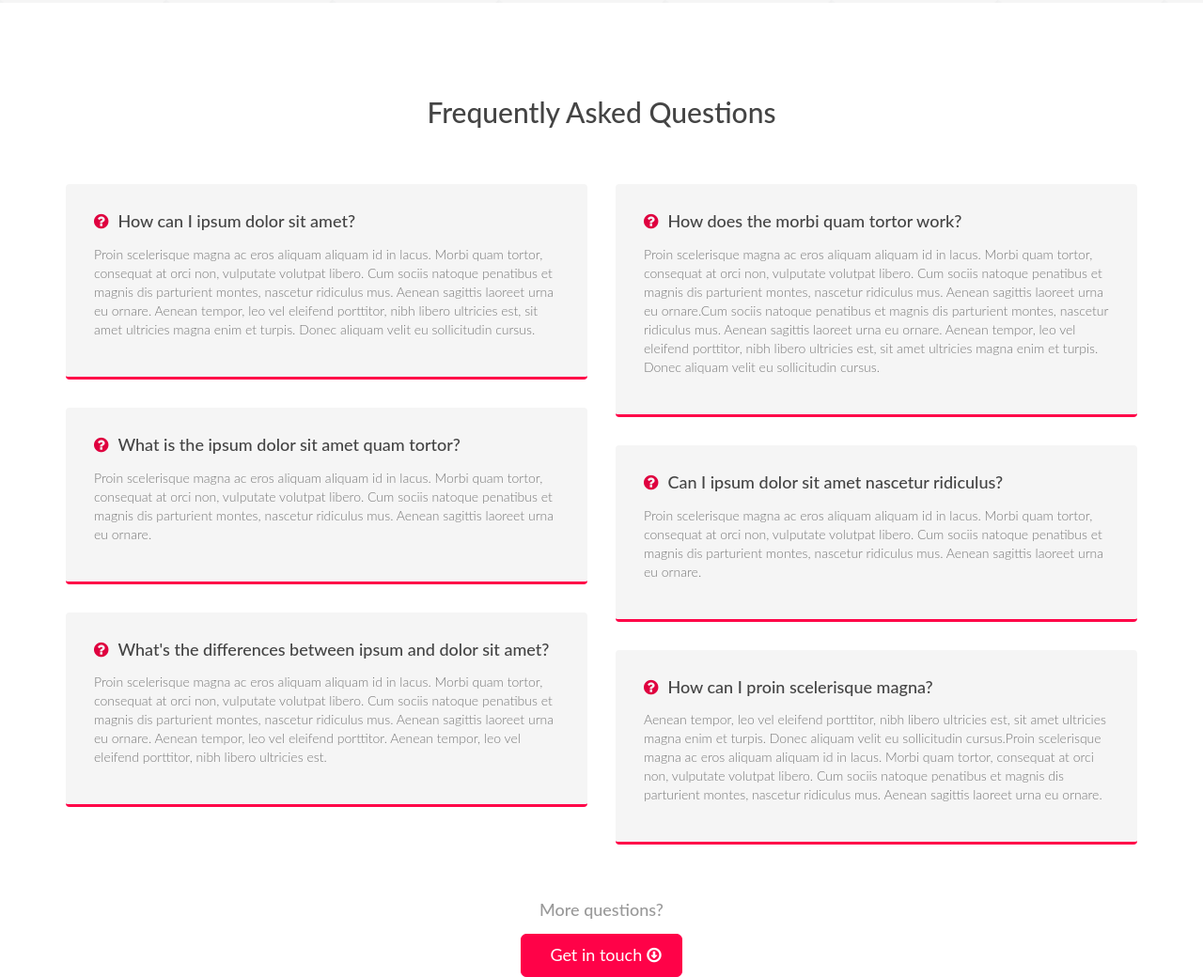
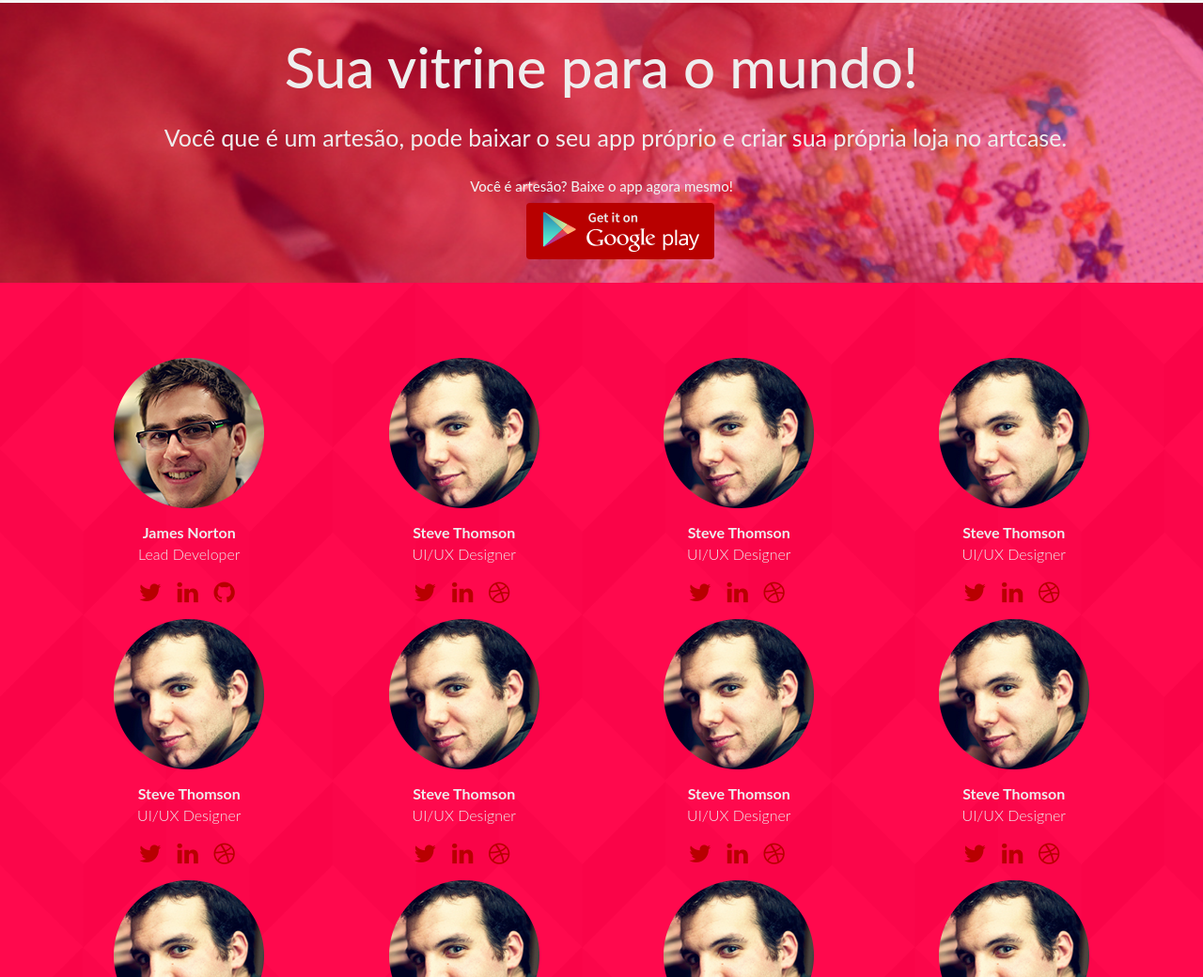
Before and after one commit to jhgv/artcaseweb, a plain HTML site: page index.html in a window 1280 px wide. Shown: the part 1760-2800 px from the top of the page at 94% size. Drawn offline with nearby package versions, Linux system fonts and the light colour scheme; a script that the page names is missing; a web font is replaced by a local one.

Commit message:
adicionada secao para baixar app de artesao

```diff
--- a/assets/css/custom.css
+++ b/assets/css/custom.css
@@ -1,3 +1,4 @@
+ /*----- Estilo do menu das features -----*/
 .menu-features{
 	margin: 0 auto;
 	padding: 0;
@@ -25,3 +26,45 @@ li.cell.active{
 	background-color: #FF0248;
 	color: #FFFFFF;
 }
+/*------ fim do estilo do menu das features ------*/
+.artesoes-section{
+	color: #eee;
+	background: url('../images/artesao.png') #FF0248 no-repeat center center;
+	background-size: cover;
+	padding: 15px;
+}
+
+.artesoes-section .slogan{
+	font-size: 60px;
+}
+
+.artesoes-section .artesoes-desc{
+	font-size: 25px;
+	text-align: center;
+	margin: 15px;
+}
+
+.artesoes-section .platforms-download .platforms{
+	list-style: none;
+}
+
+.artesoes-section .platforms-download .platforms li{
+	cursor: pointer;
+	background-color: #B80000;
+	border-radius: 4px;
+	margin: 0 auto;
+	-webkit-transition: all 0.4s ease-in-out;
+	-moz-transition: all 0.4s ease-in-out;
+	-ms-transition: all 0.4s ease-in-out;
+	-o-transition: all 0.4s ease-in-out;
+}
+
+.artesoes-section .platforms-download .platforms li:hover{
+	background-color: #FF0248;
+}
+
+.android-os{
+	width: 200px;
+	height: 60px;
+	background-image: url('../images/buttons/btn-google-play.png');
+}
--- a/assets/css/styles.css
+++ b/assets/css/styles.css
@@ -415,7 +415,7 @@ blockquote {
 .promo .overview .download-area {
   display: inline-block;
 }
-.promo .overview .btn-group {
+.promo .overview .btn-group, {
   margin-left: 40px;
 }
 .promo .overview .btn-group li {
--- a/index.html
+++ b/index.html
@@ -55,7 +55,6 @@
                         <li class="active nav-item"><a class="scrollto" href="#promo">Baixe o app</a></li>
                         <li class="nav-item"><a class="scrollto" href="#features">Benefícios</a></li>
                         <li class="nav-item"><a class="scrollto" href="#how">Como funciona</a></li>
-                        <li class="nav-item"><a class="scrollto" href="#faq">FAQ</a></li>
                         <li class="nav-item"><a class="scrollto" href="#story">Quem somos</a></li>
                         <li class="nav-item last"><a class="scrollto" href="#contact">Contato</a></li>
                     </ul><!--//nav-->
@@ -261,43 +260,20 @@
         </div><!--//container-->
     </section><!--//how-->
 
-    <!-- ******FAQ****** -->
-    <section id="faq" class="faq section">
-        <div class="container">
+    <!-- ******ARTESÕES****** -->
+    <section id="artesoes-section" class="artesoes-section section">
+        <div class="container overview">
             <div class="row">
-                <h2 class="title text-center">Frequently Asked Questions</h2>
-                <div class="faq-col col-md-6 col-sm-6 col-xs-12">
-                    <div class="item">
-                        <h3 class="question"><i class="fa fa-question-circle"></i>How can I  ipsum dolor sit amet?</h3>
-                        <p class="answer">Proin scelerisque magna ac eros aliquam aliquam id in lacus. Morbi quam tortor, consequat at orci non, vulputate volutpat libero. Cum sociis natoque penatibus et magnis dis parturient montes, nascetur ridiculus mus. Aenean sagittis laoreet urna eu ornare. Aenean tempor, leo vel eleifend porttitor, nibh libero ultricies est, sit amet ultricies magna enim et turpis. Donec aliquam velit eu sollicitudin cursus.</p>
-                    </div><!--//item-->
-                    <div class="item">
-                        <h3 class="question"><i class="fa fa-question-circle"></i>What is the ipsum dolor sit amet quam tortor?</h3>
-                        <p class="answer">Proin scelerisque magna ac eros aliquam aliquam id in lacus. Morbi quam tortor, consequat at orci non, vulputate volutpat libero. Cum sociis natoque penatibus et magnis dis parturient montes, nascetur ridiculus mus. Aenean sagittis laoreet urna eu ornare.</p>
-                    </div><!--//item-->
-                    <div class="item">
-                        <h3 class="question"><i class="fa fa-question-circle"></i>What's the differences between ipsum and dolor sit amet?</h3>
-                        <p class="answer">Proin scelerisque magna ac eros aliquam aliquam id in lacus. Morbi quam tortor, consequat at orci non, vulputate volutpat libero. Cum sociis natoque penatibus et magnis dis parturient montes, nascetur ridiculus mus. Aenean sagittis laoreet urna eu ornare. Aenean tempor, leo vel eleifend porttitor. Aenean tempor, leo vel eleifend porttitor, nibh libero ultricies est.</p>
-                    </div><!--//item-->
-                </div><!--//faq-col-->
-                <div class="faq-col col-md-6 col-sm-6 col-xs-12">
-                    <div class="item">
-                        <h3 class="question"><i class="fa fa-question-circle"></i>How does the morbi quam tortor work?</h3>
-                        <p class="answer">Proin scelerisque magna ac eros aliquam aliquam id in lacus. Morbi quam tortor, consequat at orci non, vulputate volutpat libero. Cum sociis natoque penatibus et magnis dis parturient montes, nascetur ridiculus mus. Aenean sagittis laoreet urna eu ornare.Cum sociis natoque penatibus et magnis dis parturient montes, nascetur ridiculus mus. Aenean sagittis laoreet urna eu ornare. Aenean tempor, leo vel eleifend porttitor, nibh libero ultricies est, sit amet ultricies magna enim et turpis. Donec aliquam velit eu sollicitudin cursus.</p>
-                    </div><!--//item-->
-                    <div class="item">
-                        <h3 class="question"><i class="fa fa-question-circle"></i>Can I ipsum dolor sit amet nascetur ridiculus?</h3>
-                        <p class="answer">Proin scelerisque magna ac eros aliquam aliquam id in lacus. Morbi quam tortor, consequat at orci non, vulputate volutpat libero. Cum sociis natoque penatibus et magnis dis parturient montes, nascetur ridiculus mus. Aenean sagittis laoreet urna eu ornare.</p>
-                    </div><!--//item-->
-                    <div class="item">
-                        <h3 class="question"><i class="fa fa-question-circle"></i>How can I proin scelerisque magna?</h3>
-                        <p class="answer">Aenean tempor, leo vel eleifend porttitor, nibh libero ultricies est, sit amet ultricies magna enim et turpis. Donec aliquam velit eu sollicitudin cursus.Proin scelerisque magna ac eros aliquam aliquam id in lacus. Morbi quam tortor, consequat at orci non, vulputate volutpat libero. Cum sociis natoque penatibus et magnis dis parturient montes, nascetur ridiculus mus. Aenean sagittis laoreet urna eu ornare. </p>
-                    </div><!--//item-->
-                </div><!--//faq-col-->
+                <h2 class="title text-center slogan">Sua vitrine para o mundo!</h2>
+                <div class="col-md-12 artesoes-desc">Você que é um artesão, pode baixar o seu app próprio e criar sua própria loja no artcase.</div>
             </div><!--//row-->
             <div class="more text-center">
-                <h4 class="title">More questions?</h4>
-                <a class="btn btn-lg btn-theme scrollto" href="#contact">Get in touch<i class="fa fa-arrow-circle-o-down"></i></a>
+                <h4 style="font-size:15px;" class="title">Você é artesão? Baixe o app agora mesmo!</h4>
+                <div class="platforms-download">
+                    <ul class="platforms">
+                        <a href=""><li class="android-os"></li></a>
+                    </ul>
+                </div>
             </div>
         </div><!--//container-->
     </section><!--//faq-->
```
Also changed, not shown: assets/images/artesao.png (added), assets/images/press/press-1.png (deleted), assets/images/press/press-2.png (deleted), assets/images/press/press-3.png (deleted), assets/images/press/press-4.png (deleted), assets/images/press/press-5.png (deleted), assets/images/qrcodes/qr-1.png (deleted).
